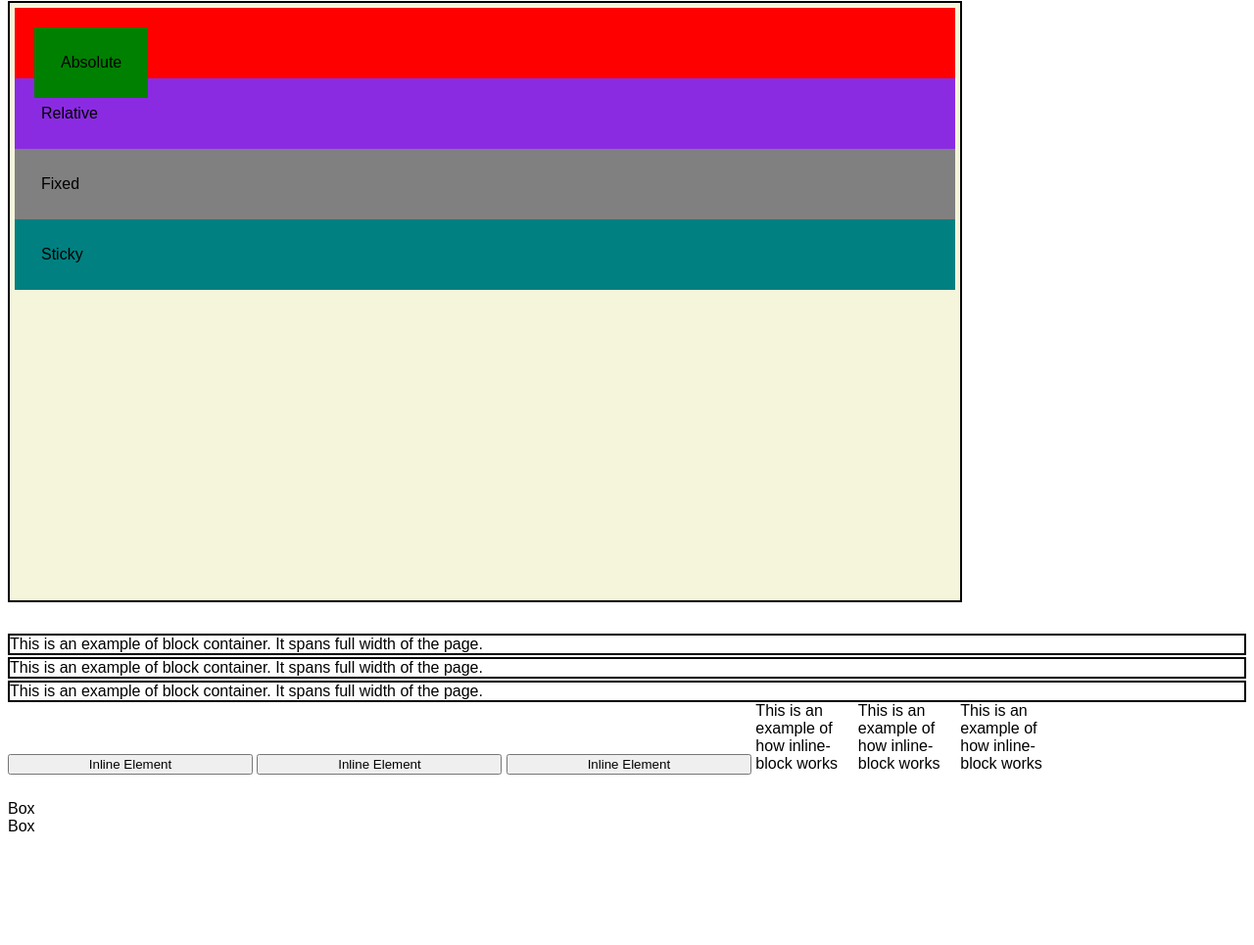
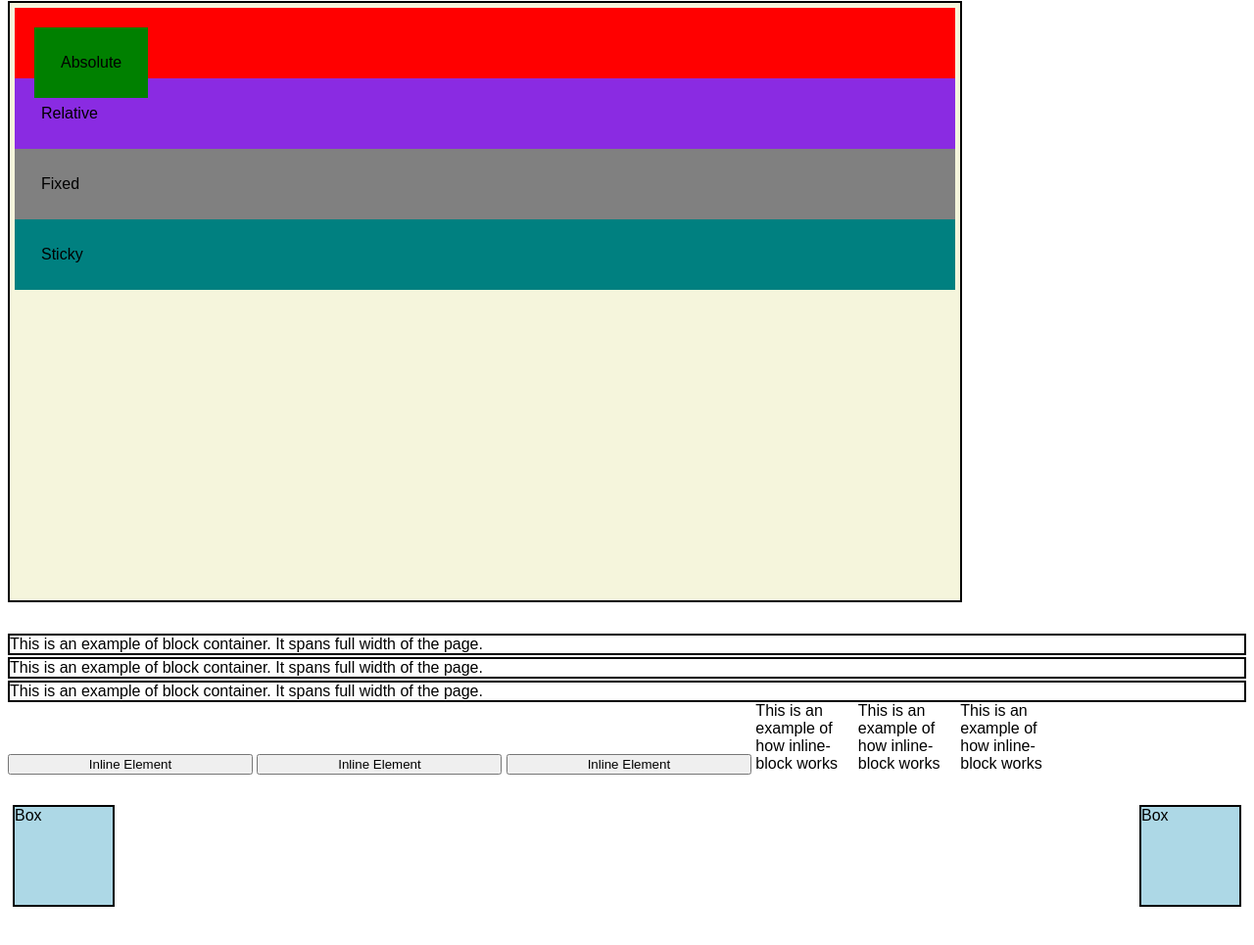
Before and after one commit to Dorcas-code/fullStack_Paul, a plain HTML site: page Week1/display-position-float/index.html in a window 1280 px wide. Shown: the part 79-1044 px from the top of the page at 98% size. Drawn offline with Linux system fonts and the light colour scheme.

Commit message:
float box

```diff
--- a/Week1/display-position-float/style.css
+++ b/Week1/display-position-float/style.css
@@ -120,3 +120,19 @@ body {
   height: 100px;
   /* *Can set width and height of inline elements */
 }
+
+.float-box {
+  margin: 5px;
+  border: 2px solid black;
+  background-color: lightblue;
+  width: 100px;
+  height: 100px;
+
+  /* *Float shifts elements from left to right */
+  float: left;
+}
+
+.box2 {
+  /* *Float shifts elements from left to right */
+  float: right;
+}
```
